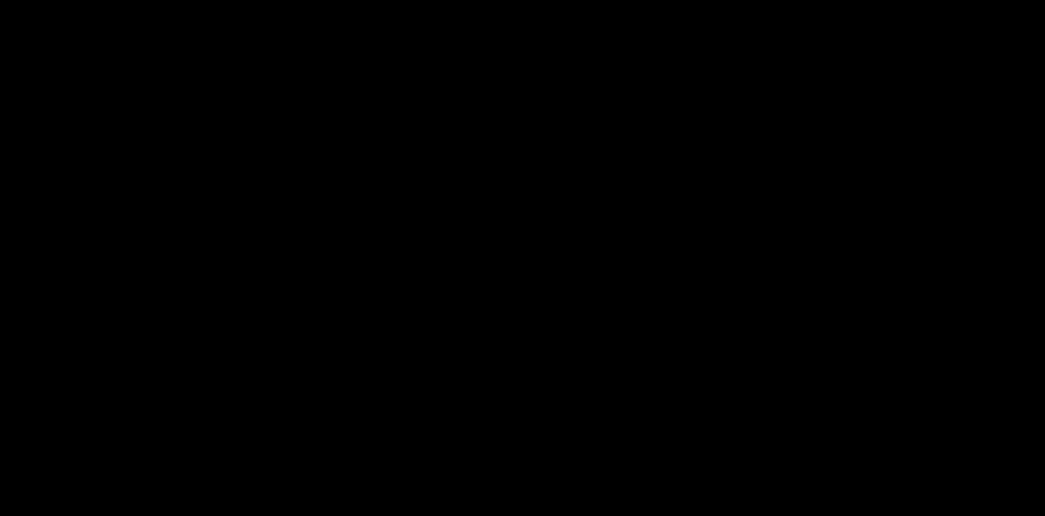
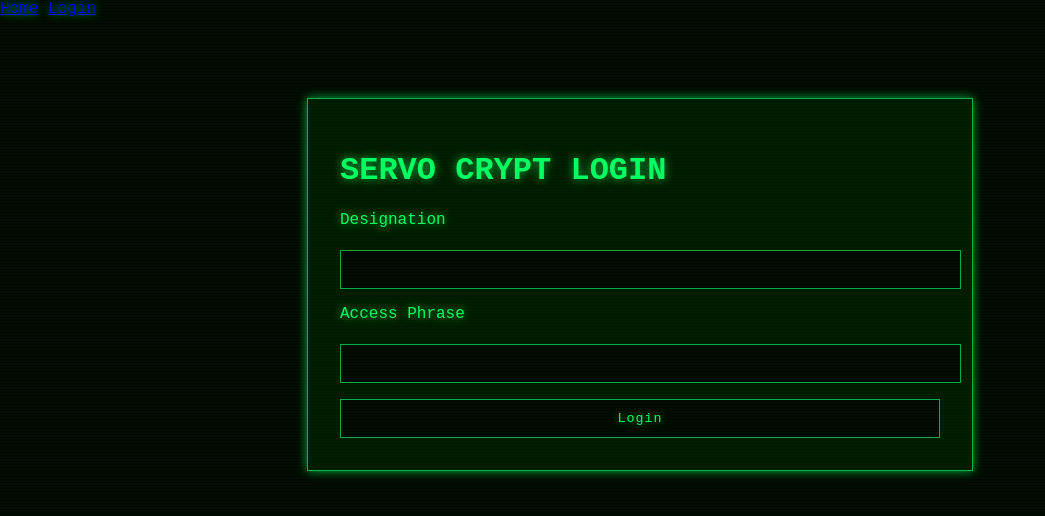
Before and after one commit to lucasmodin/nodejs_mandatory_2, a Svelte app in the folder client/: page /login in a window 1280 px wide. Shown: the top 516 px of the page, without its empty margins (0-1045 px from the left). Built offline with nearby package versions, Linux system fonts and the light colour scheme.

Commit message:
added changes to login.svelte

```diff
--- a/client/package.json
+++ b/client/package.json
@@ -11,6 +11,10 @@
   "devDependencies": {
     "@sveltejs/vite-plugin-svelte": "^6.2.1",
     "svelte": "^5.43.5",
+    "svelte-routing": "^2.13.0",
     "vite": "^7.2.2"
+  },
+  "dependencies": {
+    "dotenv": "^17.2.3"
   }
 }
--- a/client/src/App.svelte
+++ b/client/src/App.svelte
@@ -1,3 +1,25 @@
 <script>
+    import { Router, Link, Route } from "svelte-routing";
+
+    import Login from './pages/login.svelte';
 
 </script>
+
+<div class="crt-scanlines">
+    <Router>
+        <nav>
+            <Link to="/">Home</Link>
+            <Link to="/login">Login</Link>
+        </nav>
+
+        <div>
+            <Route path="/">
+                <h1>Welcome to the Mechanicus Terminal</h1>
+            </Route>
+
+            <Route path="/login">
+                <Login />
+            </Route>
+        </div>
+    </Router>
+</div>
--- a/client/src/pages/login.svelte
+++ b/client/src/pages/login.svelte
@@ -17,12 +17,15 @@ async function login(event) {
 
     if (result.error) {
         error = result.error;
+        loading = false;
         return;
     }
+
+    loading = false;
 }
 </script>
 
-<div class="terminal-box">
+<div class="terminal-box login-wrapper">
     <h1>SERVO CRYPT LOGIN</h1>
 
     <form on:submit={login}>
@@ -39,3 +42,22 @@ async function login(event) {
         <div class="terminal-error">{error}</div>
     {/if}
 </div>
+
+<style>
+    .login-wrapper {
+    max-width: 600px;
+    margin: 80px auto;
+    padding: 2rem;
+}
+
+.login-wrapper form {
+    display: flex;
+    flex-direction: column;
+    gap: 1rem;
+}
+
+.login-title {
+    text-align: center;
+    margin-bottom: 1.5rem;
+}
+</style>
--- /dev/null
+++ b/client/src/store/generalStore.js
@@ -0,0 +1,3 @@
+import { readable } from "svelte/store";
+
+export const BASE_URL = readable("http://localhost:8080");
--- a/client/src/util/fetchUtil.js
+++ b/client/src/util/fetchUtil.js
@@ -6,10 +6,12 @@ export async function fetchGet(endpoint) {
         return await response.json();
     } catch (error) {
         console.log(error);
+        return { error: "Network error" }
     }
 }
 
 export async function fetchPost(endpoint, body) {
+    try {
         const response = await fetch(import.meta.env.VITE_BASE_URL + endpoint, {
             method: 'POST',
             credentials: 'include',
@@ -19,4 +21,8 @@ export async function fetchPost(endpoint, body) {
             body: JSON.stringify(body)
         });
         return await response.json();
+    } catch (error) {
+        console.log(error);
+        return { error: "Network error" }
     }
+}
```
Also changed, not shown: client/src/app.css (line endings or trailing spaces), 2 other files (tests, documents, lock files or other folders). Lines whose indentation alone changed are shown as unchanged.
